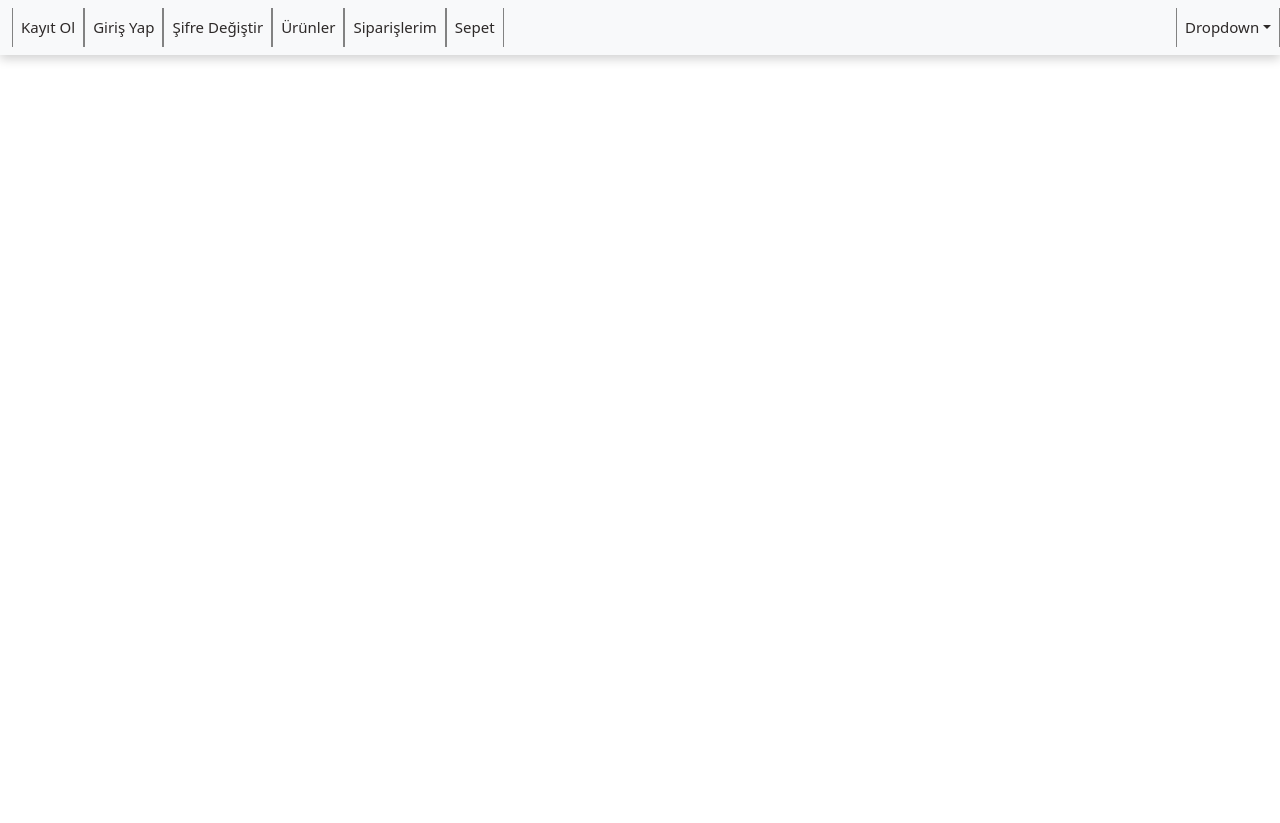
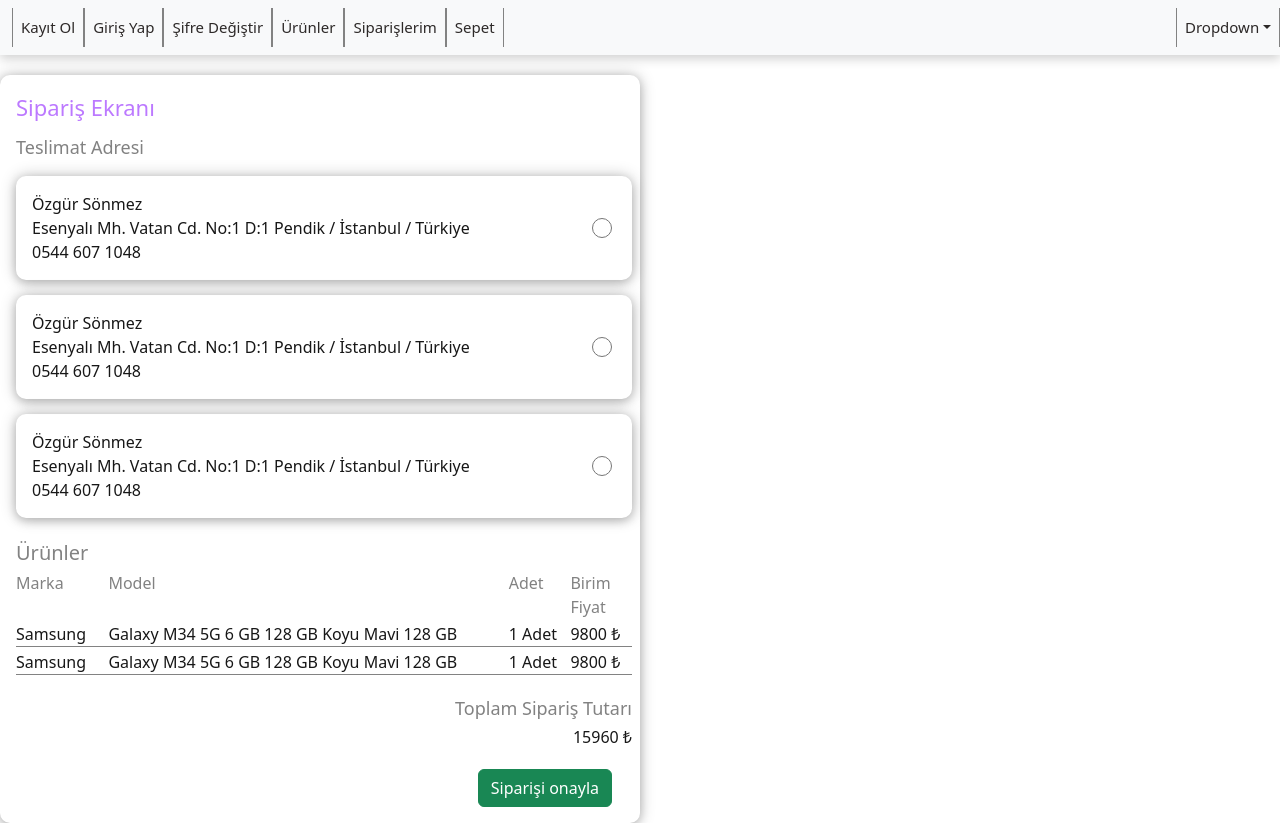
Before and after one commit to OzgurSonmez/E-CommerceFrontend, a React (Create React App) app: page /purchase in a window 1280 px wide. Before the commit the page ends 800 px from the top, so only its background shows below. Built offline with nearby package versions, Linux system fonts and the light colour scheme.

Commit message:
I continue to develop 🚀

```diff
--- a/src/components/Basket/BasketElement.css
+++ b/src/components/Basket/BasketElement.css
@@ -44,7 +44,7 @@
 
 .basket-element-product-element-title-product-name {
   color: #828282;
-  width: 45%;
+  width: 40%;
 }
 
 .basket-element-product-element-title-quantity {
@@ -64,6 +64,10 @@
   width: 20%;
 }
 
+.basket-element-product-element-is-selected {
+  width: 5%;
+}
+
 .basket-element-complete-order {
   width: 100%;
   display: flex;
--- a/src/components/Basket/BasketElement.tsx
+++ b/src/components/Basket/BasketElement.tsx
@@ -1,10 +1,16 @@
 import React from "react";
 import "./BasketElement.css";
 import BasketProductElement from "./BasketProductElement";
+import { useNavigate } from "react-router-dom";
 
 type Props = {};
 
 const BasketElement = (props: Props) => {
+  const navigate = useNavigate();
+
+  const handleButtonClick = () => {
+    navigate("/purchase");
+  };
   return (
     <div className="basket-element">
       <div className="basket-element-content">
@@ -30,6 +36,9 @@ const BasketElement = (props: Props) => {
             <span className="basket-element-product-element-title-operation">
               Operasyon
             </span>
+            <span className="basket-element-product-element-is-selected">
+              &nbsp;
+            </span>
           </div>
           <BasketProductElement />
           <BasketProductElement />
@@ -39,8 +48,12 @@ const BasketElement = (props: Props) => {
         </div>
 
         <div className="basket-element-complete-order">
-          <button type="button" className="btn btn-success">
-            Siparişi Tamamla
+          <button
+            type="button"
+            className="btn btn-success"
+            onClick={handleButtonClick}
+          >
+            Alışverişi tamamla
           </button>
         </div>
       </div>
--- a/src/components/Basket/BasketProductElement.css
+++ b/src/components/Basket/BasketProductElement.css
@@ -16,7 +16,7 @@
 }
 
 .basket-element-product-element-product-name {
-  width: 45%;
+  width: 40%;
 }
 
 .basket-element-product-element-quantity {
@@ -25,6 +25,17 @@
 
 .basket-element-product-element-unit-price {
   width: 10%;
+}
+
+.basket-element-product-element-is-selected {
+  display: flex;
+  align-items: center;
+  width: 5%;
+}
+
+.basket-element-product-element-checkbox {
+  width: 40%;
+  height: 40%;
 }
 
 .basket-element-product-element-button {
--- a/src/components/Basket/BasketProductElement.tsx
+++ b/src/components/Basket/BasketProductElement.tsx
@@ -1,9 +1,17 @@
-import React from "react";
+import React, { useState } from "react";
 import "./BasketProductElement.css";
 
 type Props = {};
 
 const BasketProductElement = (props: Props) => {
+  // Checkbox durumunu yönetmek için useState kullanıyoruz
+  const [isChecked, setIsChecked] = useState(true);
+
+  // Checkbox'ın durumunu değiştiren fonksiyon
+  const handleCheckboxChange = () => {
+    setIsChecked(!isChecked);
+  };
+
   return (
     <div className="basket-element-product-element">
       <div className="basket-element-product-element-brand">Samsung</div>
@@ -23,6 +31,14 @@ const BasketProductElement = (props: Props) => {
           Sil
         </button>
       </div>
+      <div className="basket-element-product-element-is-selected">
+        <input
+          type="checkbox"
+          className="basket-element-product-element-checkbox"
+          checked={isChecked}
+          onChange={handleCheckboxChange}
+        />
+      </div>
     </div>
   );
 };
--- /dev/null
+++ b/src/components/Purchase/AddressDetail.css
@@ -0,0 +1,39 @@
+.purchase-element-delivery-adress-detail {
+  padding: 16px 8px 16px 16px;
+  border-radius: 10px;
+  box-shadow: rgba(0, 0, 0, 0.19) 0px 3px 10px, rgba(0, 0, 0, 0.23) 0px 0px 16px;
+
+  display: flex;
+  align-items: center;
+  justify-content: space-between;
+  margin-top: 15px;
+  padding-right: 20px;
+}
+
+.delivery-adress-detail-content {
+  color: #171717 !important;
+  font-size: 16px;
+  font-weight: 500;
+  text-transform: capitalize;
+
+  display: flex;
+  flex-direction: column;
+}
+
+.delivery-adress-detail-content span {
+  color: #171717 !important;
+  font-size: 16px;
+  font-weight: 500;
+  text-transform: capitalize;
+}
+
+.delivery-adress-radio-button {
+  display: flex;
+  align-items: center;
+}
+
+.purchase-element-delivery-adress-detail-radio {
+  display: block;
+  width: 20px;
+  height: 20px;
+}
--- /dev/null
+++ b/src/components/Purchase/AddressDetail.tsx
@@ -0,0 +1,25 @@
+import React, { useState } from "react";
+import "./AddressDetail.css";
+
+type Props = {};
+
+const AddressDetail = (props: Props) => {
+  return (
+    <div className="purchase-element-delivery-adress-detail">
+      <div className="delivery-adress-detail-content">
+        <span>Özgür Sönmez</span>
+        <span>Esenyalı Mh. Vatan Cd. No:1 D:1 Pendik / İstanbul / Türkiye</span>
+        <span>0544 607 1048</span>
+      </div>
+      <div className="delivery-adress-radio-button">
+        <input
+          type="radio"
+          className="purchase-element-delivery-adress-detail-radio"
+          name="delivery-address"
+        />
+      </div>
+    </div>
+  );
+};
+
+export default AddressDetail;
--- /dev/null
+++ b/src/components/Purchase/PurchaseElement.css
@@ -0,0 +1,119 @@
+.purchase-element {
+  width: 50%;
+  margin-top: 20px;
+
+  padding: 16px 8px 16px 16px;
+  border-radius: 10px;
+  box-shadow: rgba(0, 0, 0, 0.19) 0px 3px 10px, rgba(0, 0, 0, 0.23) 0px 0px 16px;
+
+  display: flex;
+  justify-content: space-between;
+}
+
+.purchase-element-content {
+  width: 100%;
+}
+
+/* Header */
+.purchase-element-header {
+  color: #bc79ff;
+  font-size: 22px;
+  font-weight: 500;
+}
+
+.purchase-element-order-date {
+  width: 34%;
+}
+
+.purchase-element-order-status {
+  width: 30%;
+}
+
+.purchase-element-total-price {
+  width: 18%;
+}
+
+.purchase-element-delivery-adress {
+  margin-top: 10px;
+}
+
+.purchase-element-delivery-adress-title {
+  color: #828282;
+  font-size: 18px;
+  font-weight: 500;
+}
+
+/* Products */
+
+.purchase-element-products-title {
+  margin-top: 20px;
+  color: #828282;
+  font-size: 20px;
+  font-weight: 500;
+}
+
+.purchase-element-product-element-title {
+  display: flex;
+  flex-direction: row;
+  justify-content: space-between;
+
+  color: #171717 !important;
+  font-size: 16px;
+  font-weight: 500;
+  text-transform: capitalize;
+  margin-top: 3px;
+}
+
+.purchase-element-product-element-title-brand {
+  color: #828282;
+  width: 15%;
+}
+
+.purchase-element-product-element-title-product-name {
+  color: #828282;
+  width: 65%;
+}
+
+.purchase-element-product-element-title-quantity {
+  color: #828282;
+  width: 10%;
+}
+
+.purchase-element-product-element-title-unit-price {
+  color: #828282;
+  width: 10%;
+}
+
+/*  */
+.purchase-element-total-price {
+  margin-top: 20px;
+  margin-right: 10px;
+  width: 100%;
+  display: flex;
+  flex-direction: column;
+  align-items: flex-end;
+}
+
+.purchase-element-total-price span:nth-child(odd) {
+  color: #828282;
+  font-size: 18px;
+  font-weight: 500;
+}
+
+.purchase-element-total-price span:nth-child(even) {
+  color: #171717 !important;
+  font-size: 16px;
+  font-weight: 500;
+  text-transform: capitalize;
+  margin-top: 3px;
+}
+
+.purchase-element-complete-order {
+  display: flex;
+  justify-content: flex-end;
+}
+
+.purchase-element-complete-order button {
+  margin-top: 20px;
+  margin-right: 20px;
+}
--- /dev/null
+++ b/src/components/Purchase/PurchaseElement.tsx
@@ -0,0 +1,66 @@
+import React from "react";
+import OrderProductElement from "../Order/OrderProductElement";
+import "./PurchaseElement.css";
+import AddressDetail from "./AddressDetail";
+import { useNavigate } from "react-router-dom";
+
+type Props = {};
+
+const PurchaseElement = (props: Props) => {
+  const navigate = useNavigate();
+
+  const handleButtonClick = () => {
+    navigate("/orders");
+  };
+  return (
+    <div className="purchase-element">
+      <div className="purchase-element-content">
+        <div className="purchase-element-header">
+          <span>Sipariş Ekranı</span>
+        </div>
+        <div className="purchase-element-delivery-adress">
+          <div className="purchase-element-delivery-adress-title">
+            Teslimat Adresi
+          </div>
+          <AddressDetail />
+          <AddressDetail />
+          <AddressDetail />
+        </div>
+        <div className="purchase-element-products">
+          <div className="purchase-element-products-title">Ürünler</div>
+          <div className="purchase-element-product-element-title">
+            <span className="purchase-element-product-element-title-brand">
+              Marka
+            </span>
+            <span className="purchase-element-product-element-title-product-name">
+              Model
+            </span>
+            <span className="purchase-element-product-element-title-quantity">
+              Adet
+            </span>
+            <span className="purchase-element-product-element-title-unit-price">
+              Birim Fiyat
+            </span>
+          </div>
+          <OrderProductElement />
+          <OrderProductElement />
+        </div>
+        <div className="purchase-element-total-price">
+          <span>Toplam Sipariş Tutarı</span>
+          <span>15960 ₺</span>
+        </div>
+        <div className="purchase-element-complete-order">
+          <button
+            type="button"
+            className="btn btn-success"
+            onClick={handleButtonClick}
+          >
+            Siparişi onayla
+          </button>
+        </div>
+      </div>
+    </div>
+  );
+};
+
+export default PurchaseElement;
--- /dev/null
+++ b/src/pages/purchase/Purchase.tsx
@@ -0,0 +1,14 @@
+import React from "react";
+import PurchaseElement from "../../components/Purchase/PurchaseElement";
+
+type Props = {};
+
+const Purchase = (props: Props) => {
+  return (
+    <div>
+      <PurchaseElement />
+    </div>
+  );
+};
+
+export default Purchase;
--- a/src/routes/RouteDefinitions.tsx
+++ b/src/routes/RouteDefinitions.tsx
@@ -6,6 +6,7 @@ import Basket from "../pages/basket/Basket";
 import Register from "../pages/register/Register";
 import Login from "../pages/login/Login";
 import ChangePassword from "../pages/changePassword/ChangePassword";
+import Purchase from "../pages/purchase/Purchase";
 type Props = {};
 
 const RouteDefinitions = (props: Props) => {
@@ -18,6 +19,7 @@ const RouteDefinitions = (props: Props) => {
       <Route path="/products" element={<Products />} />
       <Route path="/orders" element={<Orders />} />
       <Route path="/basket" element={<Basket />} />
+      <Route path="/purchase" element={<Purchase />} />
     </Routes>
   );
 };
```
